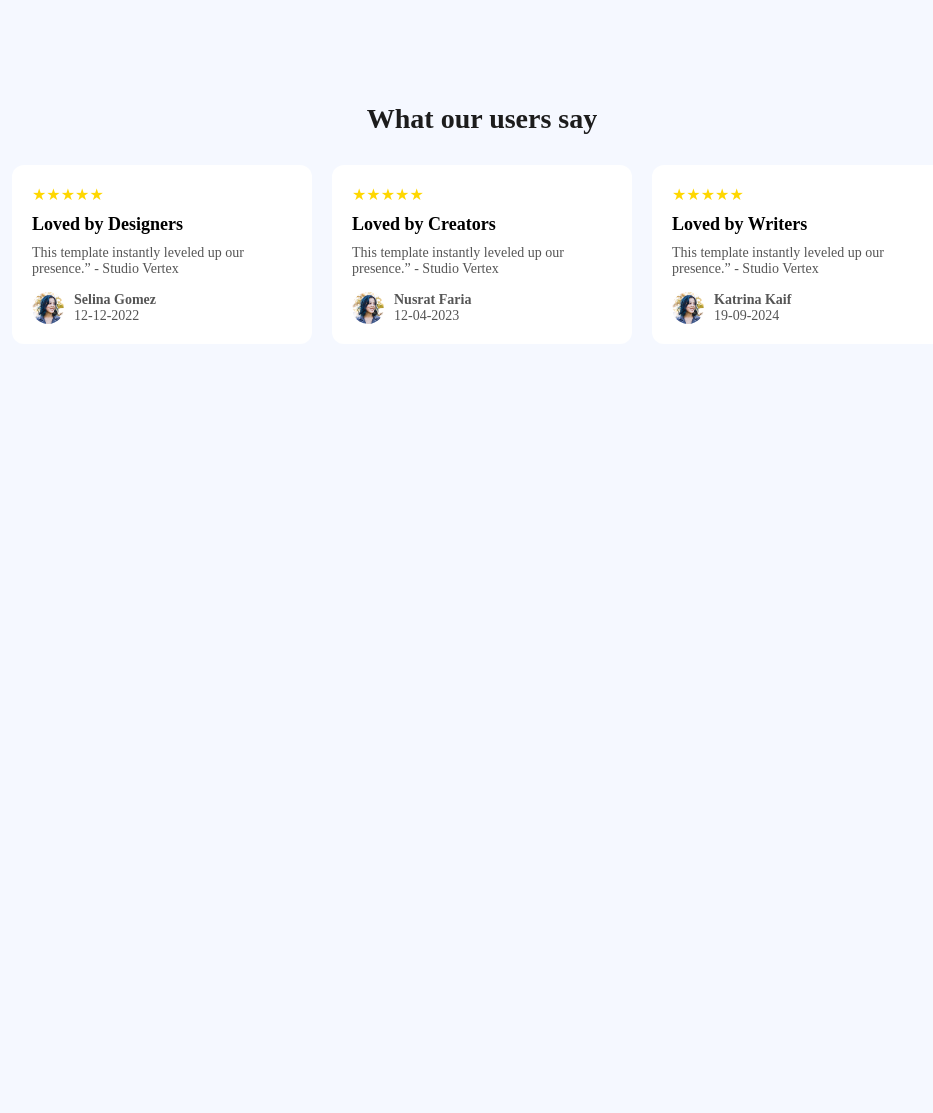
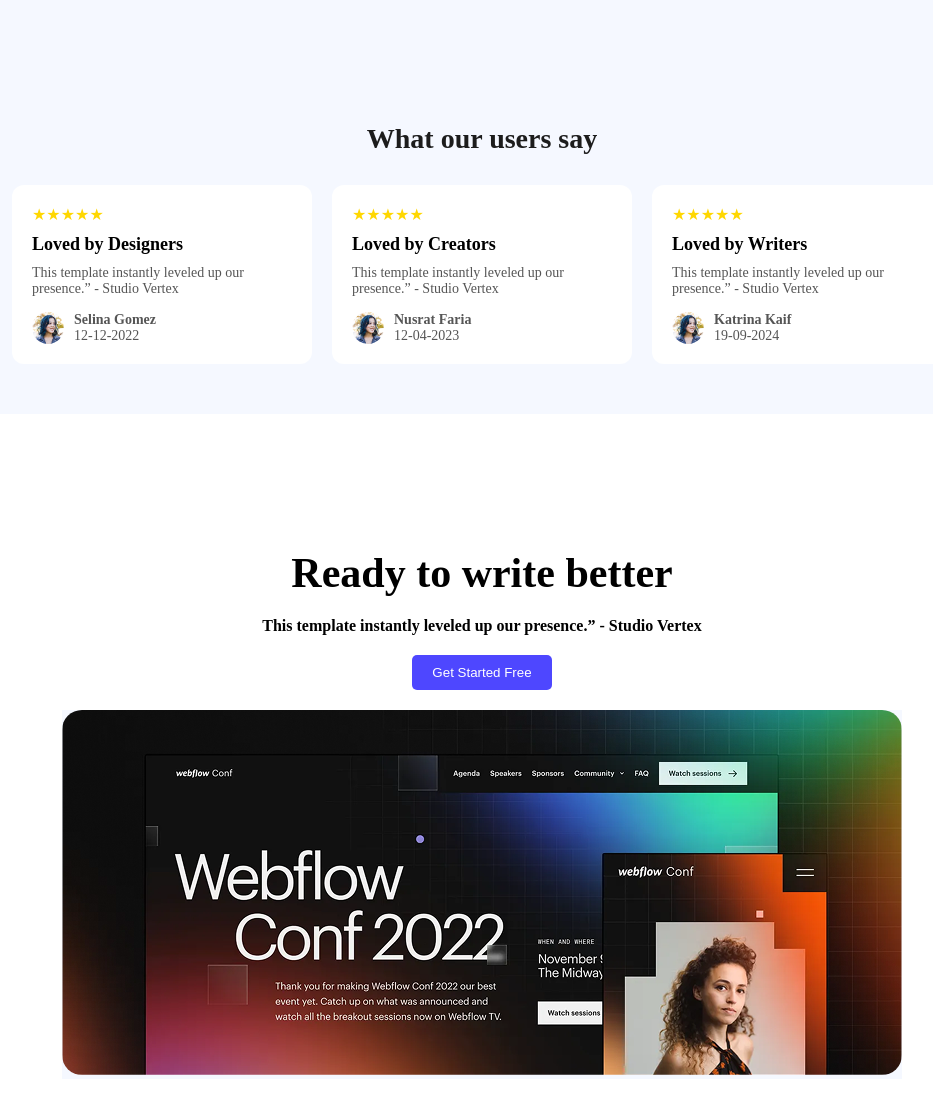
Before and after one commit to GenomeScripter/writer-net, a plain HTML site: page index.html in a window 1280 px wide. Shown: the part 1433-2546 px from the top of the page, without its empty margins (149-1082 px from the left). Before the commit the page ends 1827 px from the top, so only its background shows below. Drawn offline with Linux system fonts and the light colour scheme.

Commit message:
added ad section

```diff
--- a/index.html
+++ b/index.html
@@ -7,7 +7,8 @@
     <link rel="stylesheet" href="styles/header.css" />
     <link rel="stylesheet" href="styles/action.css" />
     <link rel="stylesheet" href="styles/productive.css" />
-    <link rel="stylesheet" href="styles/feedback.css">
+    <link rel="stylesheet" href="styles/feedback.css" />
+    <link rel="stylesheet" href="styles/ad.css">
     <title>WriterNet</title>
   </head>
   <body>
@@ -125,5 +126,16 @@
       </div>
     </section>
     <!-- Feedback Section end  -->
+
+    <!-- advertisement start  -->
+    <section class="ad-sec">
+      <h1 class="title" style="margin-bottom: 20px; background: none;">Ready to write better</h1>
+      <h4 style="background: none;">This template instantly leveled up our presence.” - Studio Vertex</h4>
+      <button class="btn-primary">Get Started Free</button>
+      <div class="git-img">
+        <img style="border-radius: 20px;background: none;" src="Assets/wc-big.png" alt="" />
+      </div>
+    </section>
+    <!-- advertisement end  -->
   </body>
 </html>
--- /dev/null
+++ b/styles/ad.css
@@ -0,0 +1,27 @@
+.ad-sec {
+    padding: 50px;
+    display: flex;
+    flex-direction: column;
+    align-items: center;
+    justify-content: center;
+    min-height: 100vh;
+    text-align: center;
+    padding: 2rem;
+    box-sizing: border-box;
+    margin-left: 141px;
+    margin-right: 159px;
+    background-color: white;
+}
+
+.ad-se>h1,
+h4,
+button {
+    margin-bottom: 20px;
+}
+
+.ad-img {
+    border-radius: 20px;
+    width: 840px;
+    height: 364.77px;
+
+}
```
